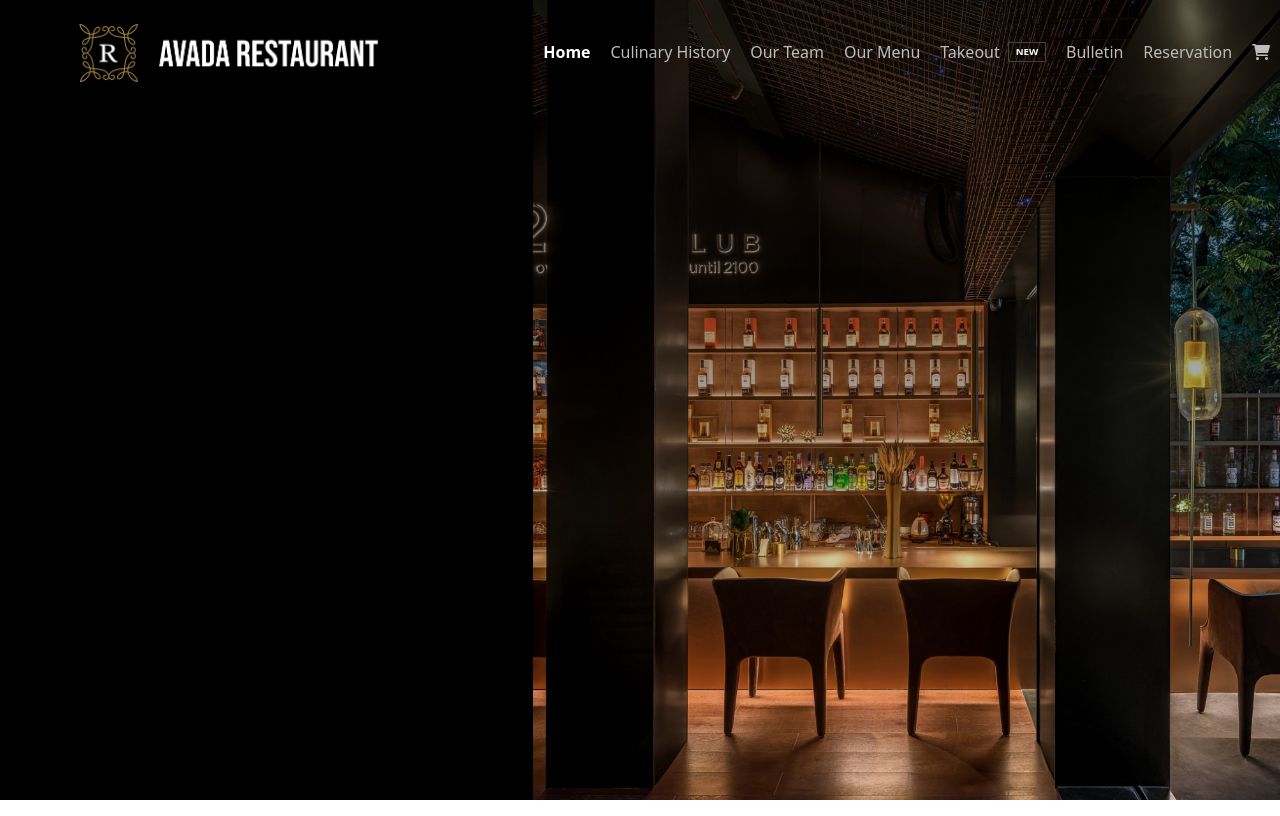
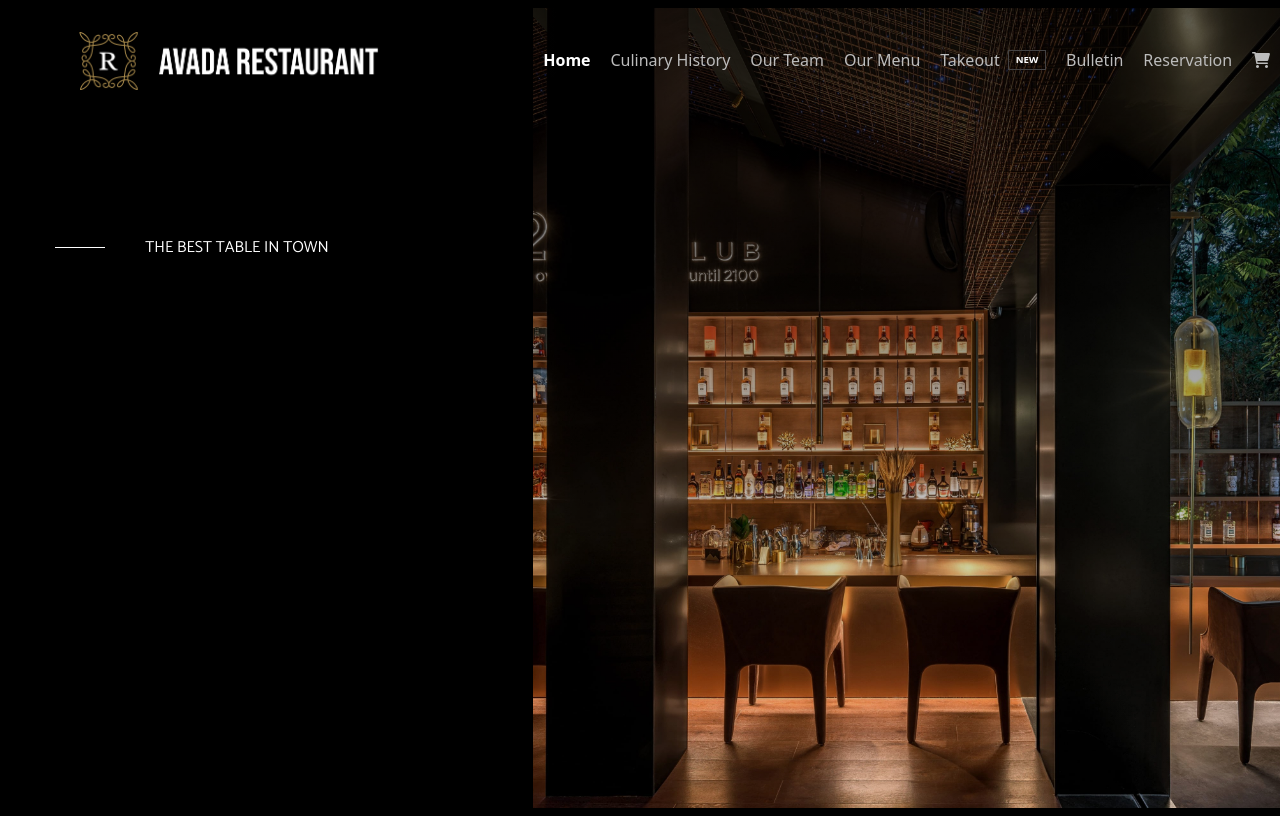
Before and after one commit to stecala/proj-html-vue-2, a Vue app: page / in a window 1280 px wide. Built offline with nearby package versions, Linux system fonts and the light colour scheme.

Commit message:
⭐ Feat (create component) : create new common component (bannerCard) and object that contain info for the header card

```diff
--- a/src/App.vue
+++ b/src/App.vue
@@ -22,6 +22,8 @@ export default {
 
 <style lang="scss">
 @import "~bootstrap/scss/bootstrap";
+// font-family: 'Catamaran', sans-serif;
+@import url('https://fonts.googleapis.com/css2?family=Catamaran:wght@100;200;300;400;500;600;700;800;900&display=swap');
 :root{
   --dark : black;
   --txt-white : white;
--- a/src/assets/style/dropdown.scss
+++ b/src/assets/style/dropdown.scss
@@ -1,4 +1,28 @@
     // animation for dropdown
+    .hamburger-dropdown-container{
+        top: 45px;
+        right: 35px;
+        width: 50%;
+        ul{
+            list-style: none;
+            box-shadow: 10px 10px 10px rgba(63, 63, 63, 0.808);
+            background-color: var(--txt-white);
+            li{
+                a{
+                    color: var(--dark);
+                    font-weight: 600;
+                    .unselected-dropdown-link{
+                            font-weight: 400;
+                            color: var(--dark-grey);
+                    }
+                    .selected-dropdown-link{
+                            font-weight: 700;
+                    }
+                }
+            }
+        }
+    }
+
     .scale-in-tr {
         -webkit-animation: scale-in-tr 0.5s cubic-bezier(0.250, 0.460, 0.450, 0.940) both;
         animation: scale-in-tr 0.5s cubic-bezier(0.250, 0.460, 0.450, 0.940) both;
--- /dev/null
+++ b/src/components/common/bannerCard.vue
@@ -0,0 +1,34 @@
+<template>
+    <div>
+        <div class="row">
+            <div class="col-12">
+                <span class="subtitle text-uppercase position-relative">
+                    {{infoForCard.subtitle}}
+                </span>
+            </div>
+        </div>
+    </div>
+</template>
+
+<script>
+export default {
+    props : {
+        infoForCard : Object,
+    }
+}
+</script>
+
+<style scoped lang="scss">
+    .subtitle{
+        font-family: 'Catamaran', sans-serif;
+        &::before{
+            content: '';
+            position: absolute;
+            top: 50%;
+            left: - 90px;
+            background-color: var(--txt-white);
+            height: 1px;
+            width: 50px;
+        }
+    }
+</style>
--- a/src/components/headerApp.vue
+++ b/src/components/headerApp.vue
@@ -1,11 +1,17 @@
 <template>
-  <header class="container-fluid w-100">
+  <header class="container-fluid w-100 py-2">
         <div class="row" >
 
             <div class="col-lg-5 d-none d-lg-block">
-                 <div class="row pt-4">
+                 <div class="row pt-4 mb-5">
                     <div class="col-9 mx-auto big-logo-container">
                         <img src="/img/logo-restaurant-2x.png" alt="restaurant logo">
+                    </div>
+                 </div>
+                 <!-- card -->
+                 <div class="row pt-5">
+                    <div class="col-6 mx-auto mt-5">
+                        <bannerCard :infoForCard="infoForCard" />
                     </div>
                  </div>
             </div>
@@ -69,6 +75,7 @@
 </template>
 
 <script>
+import bannerCard from './common/bannerCard.vue'
 export default {
     data(){
         return{
@@ -125,6 +132,15 @@ export default {
                     selected : false,
                 },
             ],
+            infoForCard : {
+                subtitle : 'the best table in town',
+                title : 'fine dining experience',
+                text : 'Lorem ipsum dolor sit amet consectetur adipisicing elit. Fuga adipisci aut consequatur nam! Eius quas labore aperiam non.',
+                btn : {
+                    url : '#',
+                    text_btn : 'explore the menu'
+                }
+            },
         }
     },
     methods:{
@@ -144,7 +160,10 @@ export default {
                 return 'scale-out-tr'
             }
         }
-    }
+    },
+    components : {
+        bannerCard,
+    },
 }
 </script>
 
@@ -170,29 +189,7 @@ export default {
             max-width: 300px;
         }
     }
-    .hamburger-dropdown-container{
-        top: 45px;
-        right: 35px;
-        width: 50%;
-        ul{
-            list-style: none;
-            box-shadow: 10px 10px 10px rgba(63, 63, 63, 0.808);
-            background-color: var(--txt-white);
-            li{
-                a{
-                    color: var(--dark);
-                    font-weight: 600;
-                    .unselected-dropdown-link{
-                            font-weight: 400;
-                            color: var(--dark-grey);
-                    }
-                    .selected-dropdown-link{
-                            font-weight: 700;
-                    }
-                }
-            }
-        }
-    }
+
     .new-tile{
         font-size: 0.6rem;
         font-weight: bold;
```
